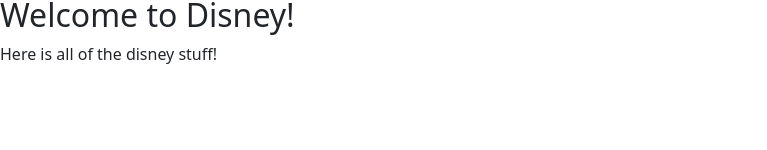
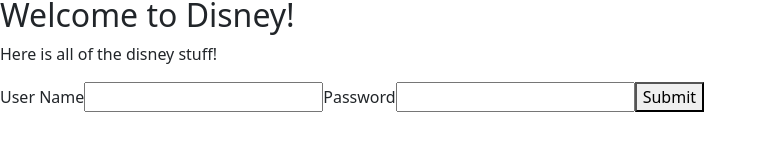
Before and after one commit to Fraser-A-N-Smith/GroupMiniProject, a React (Create React App) app in the folder groupminiproject/: page / in a window 1280 px wide. Shown: the part 304-454 px from the top of the page, without its empty margins (0-767 px from the left). Built offline with nearby package versions, Linux system fonts and the light colour scheme.

Commit message:
more commits

```diff
--- a/groupminiproject/src/components/Pages/HomePage.jsx
+++ b/groupminiproject/src/components/Pages/HomePage.jsx
@@ -1,6 +1,8 @@
 import Header from "./Header";
 import Image from "./Image";
+
 import Text from "./Text";
+import SearchBtn from "./SearchBtn";
 
 const HomePage = () => {
     return (
@@ -9,6 +11,8 @@
             <Header/>
             <Text/>
 
+            <SearchBtn/>
+
         </div>
      );
 }
--- /dev/null
+++ b/groupminiproject/src/components/Pages/SearchBtn.jsx
@@ -0,0 +1,44 @@
+import { useState } from "react"
+
+const SearchBtn =()=>{
+
+
+const [userName, setUserName]=useState("");
+const [password, setPassword] = useState("");
+
+
+const submit =(e) =>{
+    e.preventDefault();
+    const dataToSend = JSON.stringify({userName, password})
+    console.log(dataToSend);
+    setUserName("");
+    setPassword("");
+}
+return(
+    <div>
+        <form onSubmit={submit}>
+            <label>User Name</label>
+            <input
+            id="userName"
+            type="text"
+            name="userName"
+            value={userName}
+            onChange={(e)=>setUserName(e.target.value)}
+            />
+            <label>Password</label>
+            <input
+            id="password"
+            type="password"
+            name="password"
+            value={password}
+            onChange={(e)=>setPassword(e.target.value)}
+            />
+            <button type="submit">Submit</button>
+        </form>
+
+    </div>
+)
+
+}
+
+export default SearchBtn;
```
Also changed, not shown: groupminiproject/src/components/Pages/Nav.jsx (added, +13 -0 lines).
